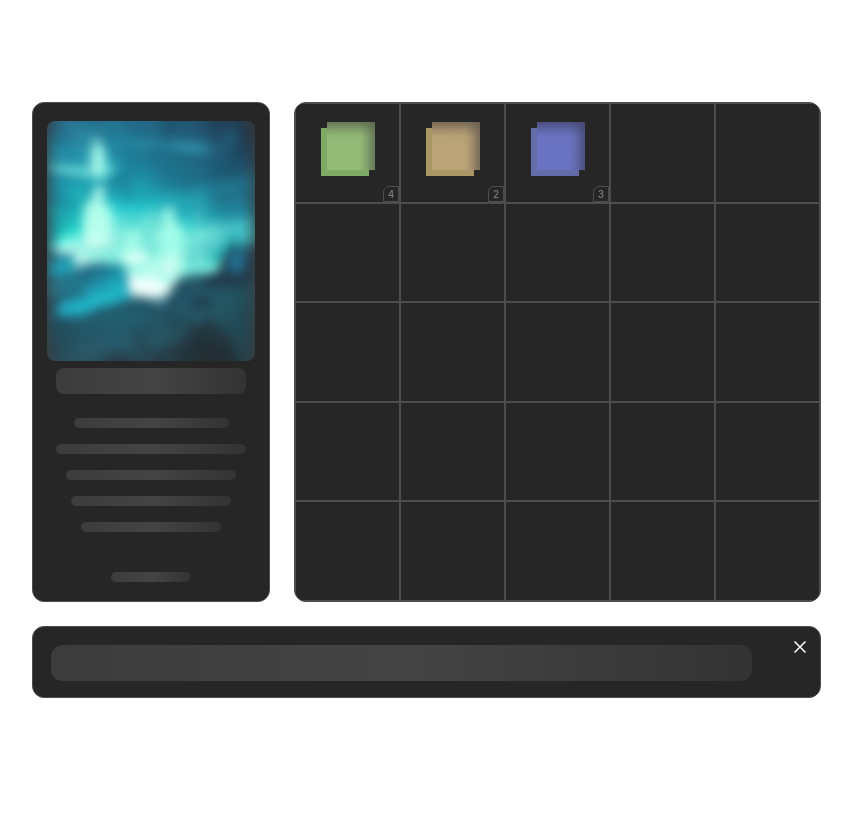
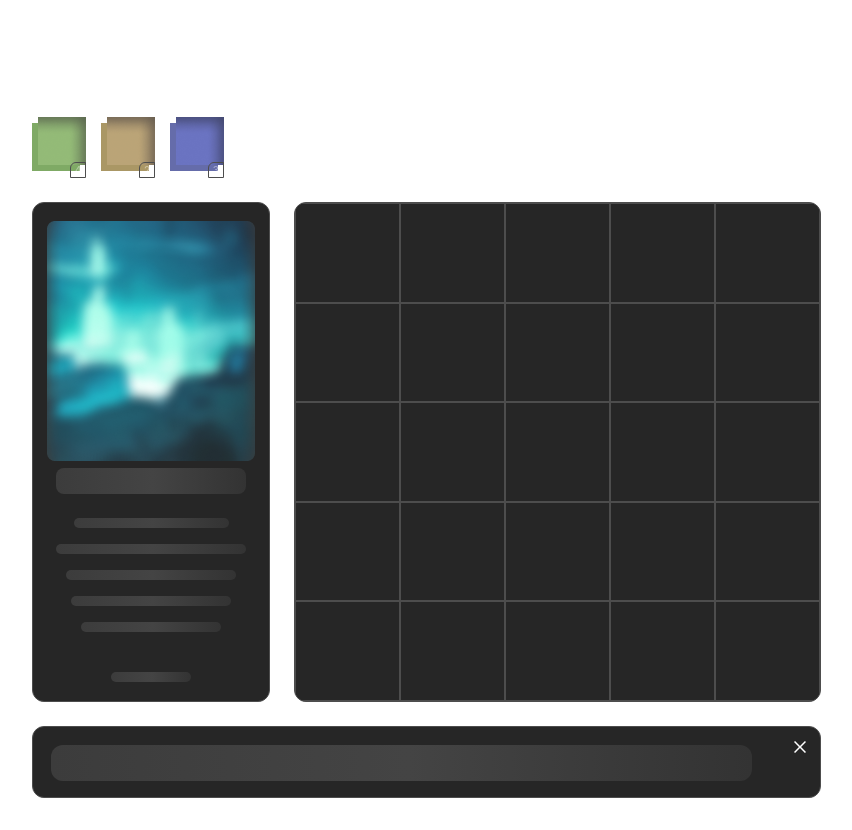
Before and after one commit to DariaBlomma/inventory-test, a Vue app: page / in a window 1280 px wide. Shown: the whole page, without its empty margins (32-884 px from the left). Before the commit the page ends 800 px from the top, so only its background shows below. Built offline with nearby package versions, Linux system fonts and the light colour scheme.

Commit message:
drag from free list into slots

```diff
--- a/src/App.vue
+++ b/src/App.vue
@@ -1,12 +1,7 @@
-<script setup lang="ts">
-  import LeftSidebar from './components/LeftSidebar.vue';
-  import BottomSidebar from './components/BottomSidebar.vue';
-  import SlotsFeild from './components/SlotsField.vue';
-  import InventoryDetailModal from './components/InventoryDetailModal.vue';
-</script>
-
 <template>
   <div class="game-area">
+    <DragErrorMessage />
+    <FreeInventoryList />
     <LeftSidebar />
     <div class="slots">
       <SlotsFeild />
@@ -16,6 +11,15 @@
   </div>
 </template>
 
+<script setup lang="ts">
+  import LeftSidebar from './components/LeftSidebar.vue';
+  import BottomSidebar from './components/BottomSidebar.vue';
+  import SlotsFeild from './components/SlotsField.vue';
+  import InventoryDetailModal from './components/InventoryDetailModal.vue';
+  import FreeInventoryList from './components/FreeInventoryList.vue';
+  import DragErrorMessage from './components/DragErrorMessage.vue';
+</script>
+
 <style scoped lang="scss">
 @import '@/styles';
 
@@ -23,10 +27,12 @@
   padding: 32px;
   display: grid;
   grid-template-areas:
+    'error error'
+    'freeList freeList'
     'leftSidebar slots'
     'bottomSidebar bottomSidebar';
   grid-template-columns: 1fr 2fr;
-  grid-template-rows: 500px 72px;
+  grid-template-rows: 1fr 1fr 500px 72px;
   grid-gap: 24px;
 }
 
--- /dev/null
+++ b/src/components/DragErrorMessage.vue
@@ -0,0 +1,18 @@
+<template>
+  <span class="msg">{{ inventoryStore.dragError }}</span>
+</template>
+
+<script setup lang="ts">
+import { useInventoryStore } from '@/stores';
+const inventoryStore = useInventoryStore();
+
+</script>
+
+<style scoped lang="scss">
+@import '@/styles/variables.scss';
+
+.msg {
+  color: $red;
+  grid-area: error;
+}
+</style>
--- /dev/null
+++ b/src/components/FreeInventoryList.vue
@@ -0,0 +1,31 @@
+<template>
+  <div class="list">
+    <InventoryItem
+      v-for="item in inventoryStore.freeList"
+      :key="item.type"
+      class="list__item"
+      :inner="{item}"
+      draggable="true"
+      @dragstart="inventoryStore.onDragItemStart({ event: $event, item })"
+    />
+  </div>
+</template>
+
+<script setup lang="ts">
+import { useInventoryStore } from '@/stores';
+import InventoryItem from './InventoryItem.vue';
+
+const inventoryStore = useInventoryStore();
+</script>
+
+<style scoped lang="scss">
+.list {
+  display: flex;
+  gap: 15px;
+  grid-area: freeList;
+
+  &__item {
+    height: min-content;
+  }
+}
+</style>
--- /dev/null
+++ b/src/components/InventoryItem.vue
@@ -0,0 +1,61 @@
+<template>
+  <div
+    class="item"
+    @click="onClick"
+  >
+    <img
+      :src="`/inventoryImages/${item.image}.png`"
+      class="item__image"
+    >
+    <div class="item__amount">
+      <span class="item__amount--text">{{ item.amount }}</span>
+    </div>
+  </div>
+</template>
+
+<script setup lang="ts">
+import { reactive } from 'vue';
+import type { IInventoryItem } from '@/types';
+
+interface IProps {
+  inner: {
+    item: IInventoryItem,
+    onClick?: () => void;
+  },
+}
+const props = defineProps<IProps>();
+const { item, onClick } = reactive(props.inner);
+</script>
+
+<style scoped lang="scss">
+@import '@/styles';
+
+.item {
+  position: relative;
+
+  &__amount {
+    position: absolute;
+    bottom: 0;
+    right: 0;
+    width: 16px;
+    height: 16px;
+    display: flex;
+    justify-content: center;
+    align-items: center;
+    border: 1px solid $black_600;
+    border-top-left-radius: 6px;
+
+
+    &--text {
+      color: white;
+      font-family: 'Inter';
+      font-style: normal;
+      font-weight: 500;
+      font-size: 10px;
+      line-height: 12px;
+      opacity: 0.4;
+    }
+  }
+}
+
+</style>
--- a/src/components/SlotsField.vue
+++ b/src/components/SlotsField.vue
@@ -9,47 +9,51 @@
         v-for="(column, colIndex) in columns"
         :key="colIndex"
         class="field__cell"
+        :data-row-id="rowIndex"
+        :data-col-id="colIndex"
+        @dragover.prevent="onDragOver"
+        @drop="inventoryStore.onDropItem"
       >
-        <template
-          v-for="item in inventoryStore.list"
+        <div
+          v-for="item in inventoryStore.slotsList"
           :key="item.type"
         >
-          <div
+          <InventoryItem
             v-if="item.curRow === rowIndex &&
-              item.curCol === colIndex"
+                item.curCol === colIndex"
+            :inner="{item}"
             @click="inventoryItemClickHandler({ item })"
-          >
-            <img
-              :src="`/inventoryImages/${item.image}.png`"
-              class="inventory__image"
-            >
-            <div class="inventory__amount">
-              <span class="inventory__amount--text">{{ item.amount }}</span>
-            </div>
-          </div>
-        </template>
+          />
+        </div>
       </div>
     </div>
   </div>
 </template>
 
 <script setup lang="ts">
-import { useModalStore, useInventoryStore } from '@/stores';
-import type { IInventoryItem } from '@/types';
+import type {IInventoryItem} from '@/types';
+import InventoryItem from './InventoryItem.vue';
+import {useInventoryStore, useModalStore} from '@/stores';
 
 const rows: number = 5;
 const columns: number = 5;
 const modalStore = useModalStore();
 const inventoryStore = useInventoryStore();
 
-interface IParama {
+interface IParams {
   item: IInventoryItem,
 }
 
-const inventoryItemClickHandler = ({ item } : IParama) => {
+const inventoryItemClickHandler = ({item}: IParams) => {
   inventoryStore.setClickedItem(item);
   modalStore.open();
+};
+
+const onDragOver = (e: DragEvent) => {
+  // console.log('e onDragOver: ', e);
+
 }
+
 </script>
 
 <style scoped lang="scss">
@@ -84,30 +88,14 @@ const inventoryItemClickHandler = ({ item } : IParama) => {
   }
 }
 
-.inventory {
-  &__amount {
-    position: absolute;
-    bottom: 0;
-    right: 0;
-    width: 16px;
-    height: 16px;
-    display: flex;
-    justify-content: center;
-    align-items: center;
-    border: 1px solid $black_600;
-    border-top-left-radius: 6px;
-
-
-    &--text {
-      color: white;
-      font-family: 'Inter';
-      font-style: normal;
-      font-weight: 500;
-      font-size: 10px;
-      line-height: 12px;
-      opacity: 0.4;
-    }
-  }
+.init-list, .to-list {
+  display: flex;
+  margin-top: 10px;
+  gap: 10px;
 }
 
+.to-list {
+  height: 50px;
+  border: 1px solid white;
+}
 </style>
--- a/src/stores/inventory.ts
+++ b/src/stores/inventory.ts
@@ -2,8 +2,31 @@ import { ref } from 'vue'
 import { defineStore } from 'pinia';
 import type { IInventoryItem } from '@/types';
 
+interface IDeleteParams {
+  type: string;
+  list: 'free' | 'slots',
+}
+
+interface IAddParams {
+  item: IInventoryItem;
+}
+
+interface IDragStart {
+  event: DragEvent;
+  item: IInventoryItem;
+}
+
 export const useInventoryStore = defineStore('inventory', () => {
-  const list = ref<IInventoryItem[] | undefined>([
+  //boolean
+
+  const isDragValid = ref(true);
+
+  //lists
+
+  /**
+   * Items not in store yet
+   */
+  const freeList = ref<IInventoryItem[] | []>([
     {
       type: 'green',
       amount: 4,
@@ -26,7 +49,15 @@ export const useInventoryStore = defineStore('inventory', () => {
       image: 'ItemImageBlue',
     },
   ]);
+
+  const slotsList = ref<IInventoryItem[] | []>([]);
+
+  //items
   const clickedItem = ref<IInventoryItem | undefined>(undefined);
+  const draggedItem = ref<IInventoryItem | undefined>(undefined);
+
+  //other data
+  const dragError = ref<string>('');
 
   const setClickedItem = (item: IInventoryItem) => {
     clickedItem.value = item;
@@ -36,23 +67,74 @@ export const useInventoryStore = defineStore('inventory', () => {
     if (clickedItem.value) {
       clickedItem.value.amount -= amount;
       if (clickedItem.value.amount <= 0) {
-        deleteItem(clickedItem.value.type);
+        deleteItem({ type: clickedItem.value.type, list: 'slots' });
         clickedItem.value = undefined;
       }
     }
   };
 
-  const deleteItem = (type: string) => {
-    if (!list.value) return;
-    const filteredList = list.value.filter(item => item.type !== type);
-    list.value = filteredList;
+  const deleteItem = ({type, list }: IDeleteParams) => {
+    if (list === 'free') {
+      freeList.value = freeList.value.filter(item => item.type !== type);
+    } else {
+      slotsList.value = slotsList.value.filter(item => item.type !== type);
+    }
   };
 
+  const addItem = ({ item }: IAddParams) => {
+    slotsList.value.push(item);
+  };
+
+  //drag and drop
+  const onDragItemStart = ({ event, item }: IDragStart) => {
+    if (event === null || event.dataTransfer === null) return;
+    event.dataTransfer.dropEffect = 'move';
+    event.dataTransfer.effectAllowed = 'move';
+    draggedItem.value = item;
+    console.log('draggedItem.value: ', draggedItem.value);
+  };
+
+  const onDropItem = (event: DragEvent) => {
+    console.log('e: ', event);
+    if (!isDragValid.value) {
+      dragError.value = 'Drag is invalid - the field is already busy';
+      console.error('Error in onDrop: drag is invalid!');
+      return;
+    }
+    dragError.value = '';
+    if (!draggedItem.value) return;
+    const target = event.target;
+    if (!event ||
+        !event.target ||
+        !event.target.dataset) return;
+
+    const dataset = event.target.dataset;
+    console.log('dataset: ', dataset);
+    const toRowIndex = Number(dataset.rowId);
+    const toColId = Number(dataset.colId);
+    draggedItem.value.curRow = toRowIndex;
+    draggedItem.value.curCol = toColId;
+    console.log('toRowIndex: ', toRowIndex);
+    deleteItem({ type: draggedItem.value.type, list: 'free' });
+    addItem({ item: draggedItem.value });
+    console.log('slotsList', slotsList.value)
+  };
+
+  const checkDragValidity = () => {
+
+  }
+
   return {
-    list,
+    isDragValid,
+    dragError,
+    freeList,
+    slotsList,
     clickedItem,
     setClickedItem,
     decreaseItemAmount,
     deleteItem,
+    addItem,
+    onDragItemStart,
+    onDropItem,
   };
 })
```
